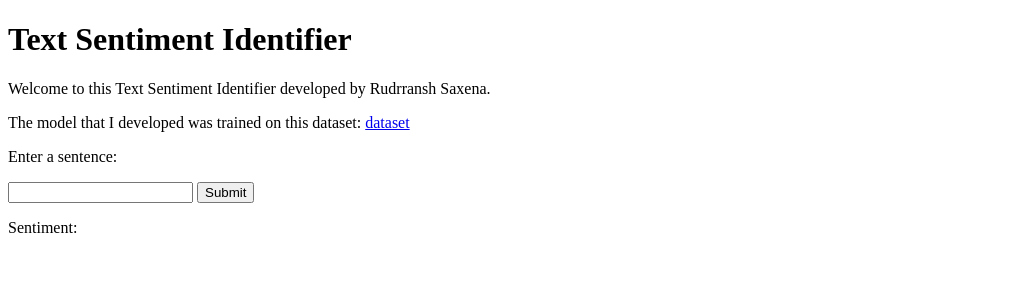
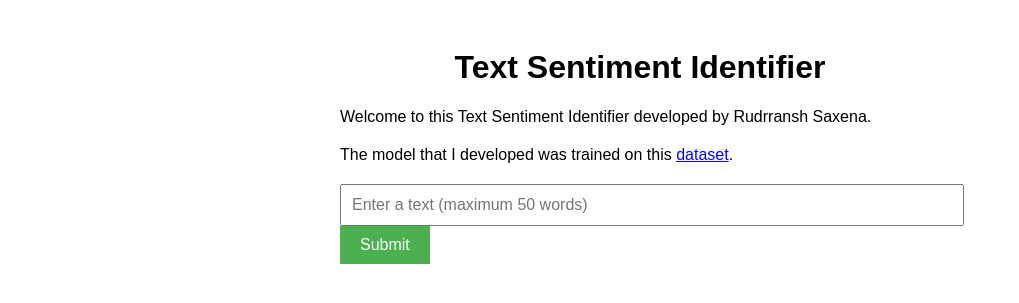
Before and after one commit to Rudrransh17/Tweet-Sentiment-Identifier, a Flask app: page / in a window 1280 px wide. Shown: the top 303 px of the page, without its empty margins (0-1019 px from the left). Run offline with Flask 3, Linux system fonts and the light colour scheme; parts of the project's set-up code (start-up, migrations or seed data) failed here and were passed over.

Commit message:
added separate styles.css file

```diff
--- /dev/null
+++ b/static/styles.css
@@ -0,0 +1,42 @@
+/* styles.css */
+
+body {
+    font-family: Arial, sans-serif;
+}
+
+.container {
+    max-width: 600px;
+    margin: 0 auto;
+    padding: 20px;
+}
+
+h1 {
+    text-align: center;
+}
+
+.intro-text {
+    margin-bottom: 20px;
+}
+
+.dataset-link {
+    color: blue;
+}
+
+.input-form {
+    margin-top: 20px;
+}
+
+.input-field {
+    width: 100%;
+    padding: 10px;
+    font-size: 16px;
+}
+
+.submit-button {
+    padding: 10px 20px;
+    font-size: 16px;
+    background-color: #4CAF50;
+    color: white;
+    border: none;
+    cursor: pointer;
+}
--- a/templates/index.html
+++ b/templates/index.html
@@ -1,49 +1,8 @@
-<!-- <!DOCTYPE html>
+<!DOCTYPE html>
 <html>
 <head>
     <title>Text Sentiment Identifier</title>
-    <style>
-        body {
-            font-family: Arial, sans-serif;
-        }
-
-        .container {
-            max-width: 600px;
-            margin: 0 auto;
-            padding: 20px;
-        }
-
-        h1 {
-            text-align: center;
-        }
-
-        .intro-text {
-            margin-bottom: 20px;
-        }
-
-        .dataset-link {
-            color: blue;
-        }
-
-        .input-form {
-            margin-top: 20px;
-        }
-
-        .input-field {
-            width: 100%;
-            padding: 10px;
-            font-size: 16px;
-        }
-
-        .submit-button {
-            padding: 10px 20px;
-            font-size: 16px;
-            background-color: #4CAF50;
-            color: white;
-            border: none;
-            cursor: pointer;
-        }
-    </style>
+    <link rel="stylesheet" type="text/css" href="{{ url_for('static', filename='styles.css') }}">
 </head>
 <body>
     <div class="container">
@@ -56,15 +15,16 @@
         </form>
     </div>
 </body>
-</html> -->
+</html>
 
 
 
-<!DOCTYPE html>
+<!-- <!DOCTYPE html>
 <html>
 
 <head>
     <title>Text Sentiment Identifier</title>
+    <link rel="stylesheet" type="text/css" href="styles.css">
     <script src="https://code.jquery.com/jquery-3.6.0.min.js"></script>
     <script>
         $(document).ready(function () {
@@ -87,6 +47,17 @@
 </head>
 
 <body>
+    <div class="container">
+        <h1>Text Sentiment Identifier</h1>
+        <p class="intro-text">Welcome to this Text Sentiment Identifier developed by Rudrransh Saxena.</p>
+        <p>The model that I developed was trained on this <a class="dataset-link"
+                href="https://www.kaggle.com/datasets/kazanova/sentiment140">dataset</a>.</p>
+        <form class="input-form">
+            <input class="input-field" type="text" id="input_text" name="input_text" placeholder="Enter a text (maximum 50 words)" required>
+            <button class="submit-button" id="submitBtn" type="submit">Submit</button>
+        </form>
+        <p>Sentiment: <span id="result"></span></p>
+    </div>
     <h1>Text Sentiment Identifier</h1>
     <p>Welcome to this Text Sentiment Identifier developed by Rudrransh Saxena.</p>
     <p>The model that I developed was trained on this dataset: <a
@@ -97,4 +68,4 @@
     <p>Sentiment: <span id="result"></span></p>
 </body>
 
-</html>
+</html> -->
```
